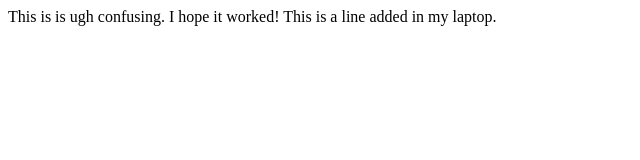
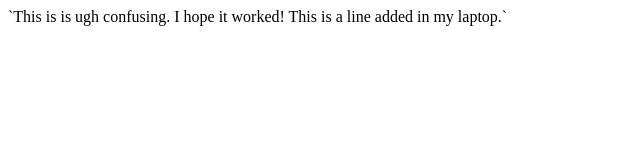
Before and after one commit to Echo090/jeromesgacal-2023, a website: page public/index.html in a window 1280 px wide. Shown: the full height of the page, 0-640 px from the left. Drawn offline with Linux system fonts and the light colour scheme; some packages are replaced by stand-ins of ours.

Commit message:
test commit

```diff
--- a/public/index.html
+++ b/public/index.html
@@ -26,7 +26,7 @@
 
   </head>
   <body>
-    This is is ugh confusing. I hope it worked!
-    This is a line added in my laptop.
+    `This is is ugh confusing. I hope it worked!
+    This is a line added in my laptop.`
     </body>
 </html>
```
Also changed, not shown: 1 other file.
